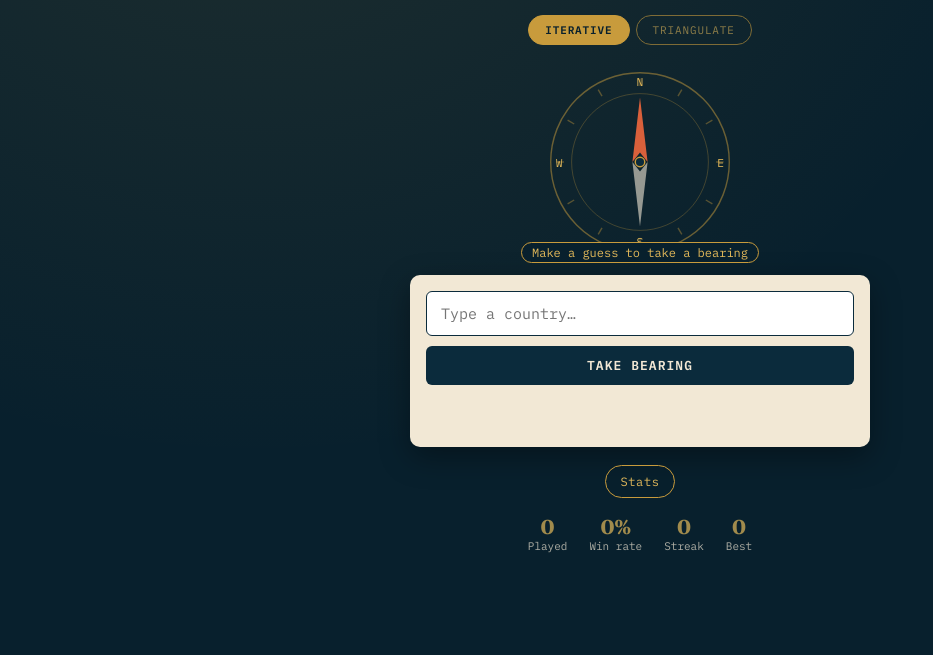
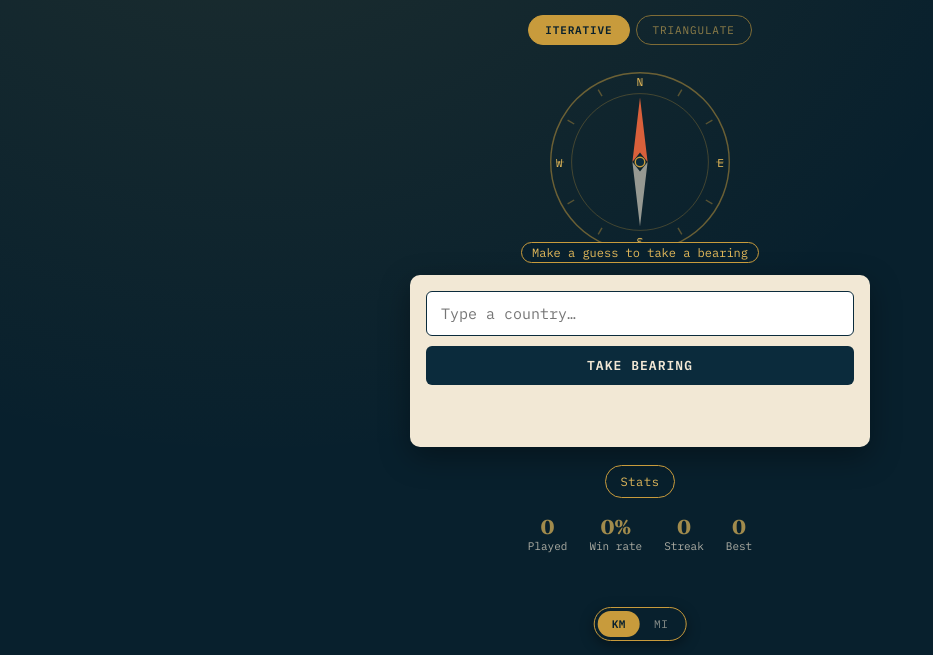
Before and after one commit to agilbride25/Bearing_game, a plain HTML site: page index.html in a window 1280 px wide. Shown: the part 145-800 px from the top of the page, without its empty margins (0-933 px from the left). Drawn offline with Linux system fonts and the light colour scheme.

Commit message:
add miles to km conversion

```diff
--- a/index.html
+++ b/index.html
@@ -196,6 +196,26 @@
   @media (prefers-reduced-motion: reduce){
     .needle{transition:none;}
   }
+  .unit-toggle{
+  position:fixed;
+  bottom:14px;left:50%;
+  transform:translateX(-50%);
+  display:flex;
+  background:var(--deep);
+  border:1px solid var(--brass);
+  border-radius:20px;
+  padding:3px;
+  z-index:20;
+  box-shadow:0 4px 14px rgba(0,0,0,0.4);
+}
+.unit-btn{
+  border:none;background:transparent;
+  color:var(--parchment);opacity:.55;
+  font-family:'IBM Plex Mono';font-size:11px;letter-spacing:.05em;
+  padding:6px 14px;border-radius:16px;cursor:pointer;
+}
+.unit-btn.active{background:var(--brass);color:var(--deep);opacity:1;font-weight:600;
+}
 </style>
 </head>
 <body>
@@ -246,6 +266,10 @@
     </div>
 
     <div class="stats" id="statsBar"></div>
+  </div>
+  <div class="unit-toggle">
+  <button class="unit-btn active" id="unitKmBtn" data-unit="km">KM</button>
+  <button class="unit-btn" id="unitMiBtn" data-unit="mi">MI</button>
   </div>
 
   <div id="triMode" style="display:none;">
@@ -362,6 +386,32 @@ function compassLabel(deg){
   const dirs=['N','NNE','NE','ENE','E','ESE','SE','SSE','S','SSW','SW','WSW','W','WNW','NW','NNW'];
   return dirs[Math.round(deg/22.5)%16];
 }
+let unit = 'km';
+function formatDistance(km){
+  if(unit === 'mi'){
+    return Math.round(km * 0.621371).toLocaleString() + ' mi';
+  }
+  return Math.round(km).toLocaleString() + ' km';
+}
+async function loadUnit(){
+  try{
+    const res = await window.storage.get('bearing:unit');
+    if(res && res.value) return res.value;
+  }catch(e){}
+  return 'km';
+}
+async function saveUnit(u){
+  try{ await window.storage.set('bearing:unit', u); }catch(e){}
+}
+function setUnit(u){
+  unit = u;
+  document.getElementById('unitKmBtn').classList.toggle('active', u==='km');
+  document.getElementById('unitMiBtn').classList.toggle('active', u==='mi');
+  renderGuesses();
+  renderTriGuesses();
+}
+document.getElementById('unitKmBtn').addEventListener('click', ()=>{ setUnit('km'); saveUnit('km'); });
+document.getElementById('unitMiBtn').addEventListener('click', ()=>{ setUnit('mi'); saveUnit('mi'); });
 
 // ---- state ----
 let secret, dayKey;
@@ -441,7 +491,7 @@ function renderGuesses(){
     return `<div class="guess-row ${g.exact?'correct':''}">
       <div class="n">${i+1}</div>
       <div class="name">${g.name}</div>
-      <div class="dist">${g.exact ? 'MATCH' : Math.round(g.distKm).toLocaleString()+' km'}</div>
+      <div class="dist">${g.exact ? 'MATCH' : formatDistance(g.distKm)}</div>
       ${arrow}
     </div>`;
   }).join('');
@@ -544,6 +594,9 @@ els.shareBtn.addEventListener('click', ()=>{
 els.statsBtn.addEventListener('click', renderStats);
 
 async function init(){
+  unit = await loadUnit();
+  document.getElementById('unitKmBtn').classList.toggle('active', unit==='km');
+  document.getElementById('unitMiBtn').classList.toggle('active', unit==='mi');
   const picked = pickDaily();
   secret = [...picked.country, picked.country[0]]; // [name, lat, lon, name]
   dayKey = picked.key;
@@ -667,7 +720,7 @@ function renderTriGuesses(){
     return `<div class="guess-row ${g.exact?'correct':''}">
       <div class="n">${i+1}</div>
       <div class="name">${g.name}</div>
-      <div class="dist">${g.exact ? 'MATCH' : Math.round(g.distKm).toLocaleString()+' km'}</div>
+      <div class="dist">${g.exact ? 'MATCH' : formatDistance(g.distKm)}</div>
       ${arrow}
     </div>`;
   }).join('');
```
